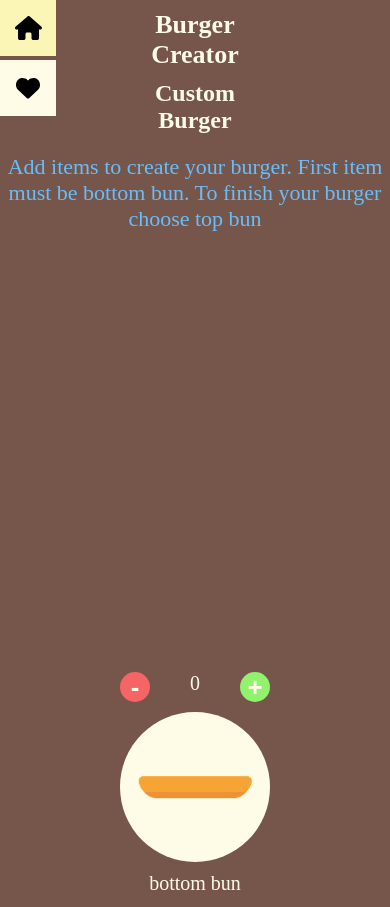
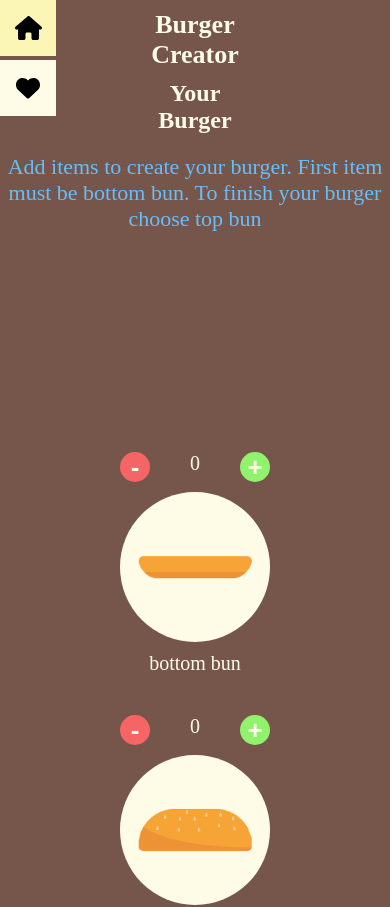
Before and after one commit to MobbySchiller/burger-creator, a React (Vite) app: page / in a window 390 px wide. Shown: the top 907 px of the page. Built offline with nearby package versions, Linux system fonts and the light colour scheme; a web font is replaced by a local one.

Commit message:
style: update Customization adn CustomBurger styles

```diff
--- a/src/components/CustomBurger/CustomBurger.scss
+++ b/src/components/CustomBurger/CustomBurger.scss
@@ -5,7 +5,7 @@
     flex-direction: column;
     justify-content: flex-end;
     width: 250px;
-    height: 420px;
+    min-height: 200px;
     margin: 0 auto;
 }
 
--- a/src/components/Customization/Customization.scss
+++ b/src/components/Customization/Customization.scss
@@ -21,7 +21,7 @@
 
 .customization__success {
     color: $add;
-    font-size: clamp(2.2rem, 1.4vw, 4rem);
+    font-size: clamp(2rem, 1.2vw, 3.8rem);
     text-align: center;
 }
 
--- a/src/components/Customization/Customization.tsx
+++ b/src/components/Customization/Customization.tsx
@@ -58,7 +58,7 @@ const Customization: FC<CustomizationProps> = ({ error, isBurgerComplete, setIsB
         <section className='customization'>
             <div className='custimization__wrapper'>
                 <h2 className='customization__title'>
-                    <span>Custom</span>
+                    <span>Your</span>
                     <span>Burger</span>
                 </h2>
                 {isBurgerAdded ?
@@ -91,7 +91,7 @@ const Customization: FC<CustomizationProps> = ({ error, isBurgerComplete, setIsB
                             >
                                 <input
                                     type='text'
-                                    placeholder='Enter a name of burger'
+                                    placeholder='Burger name'
                                     ref={inputRef}
                                 />
                                 <span>{addAttemptError}</span>
```
